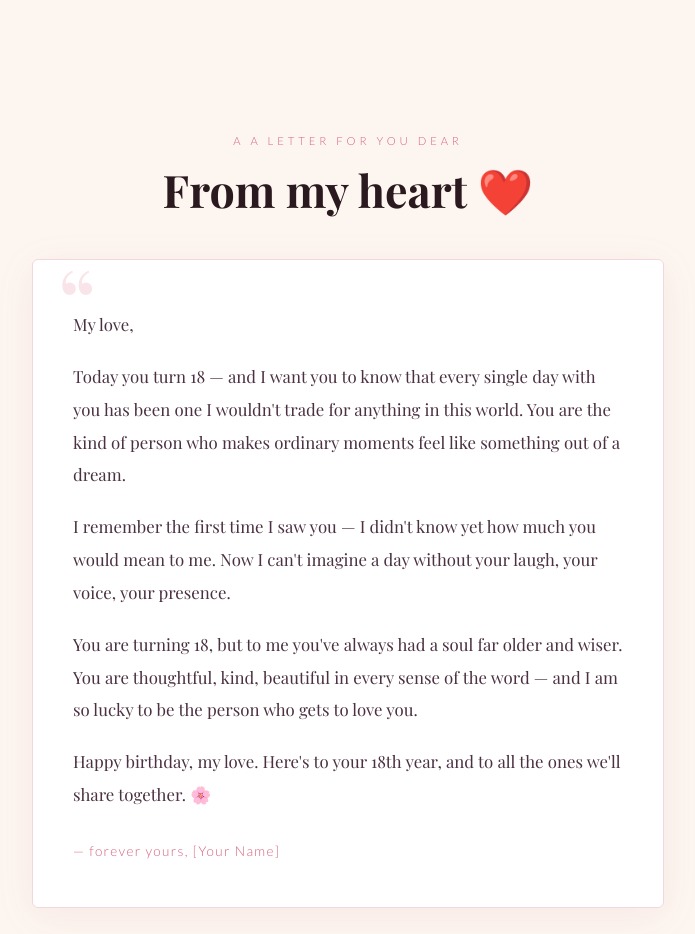
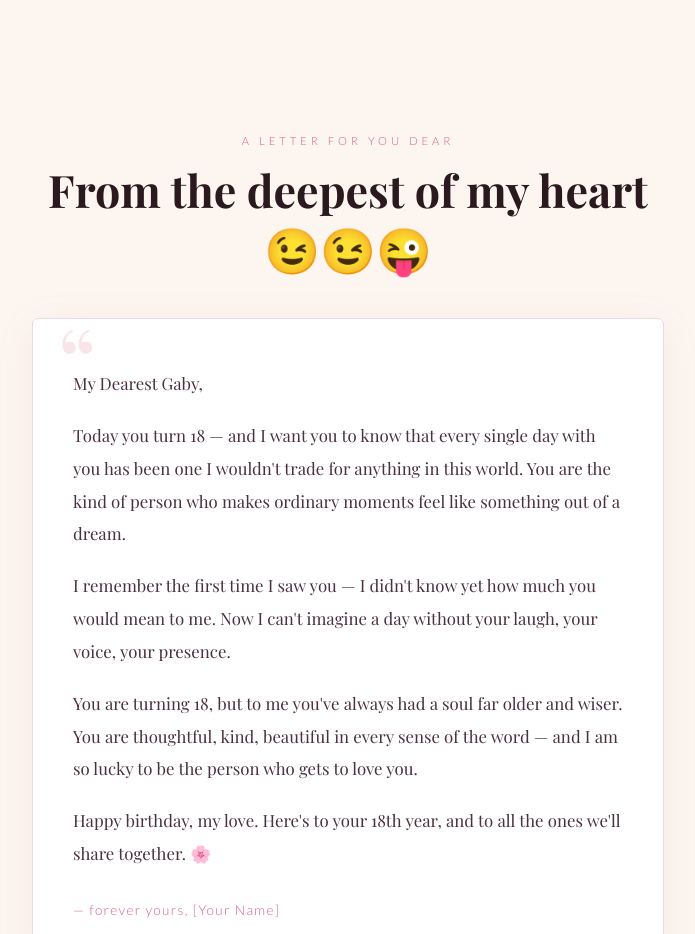
Before and after one commit to KettleMerchant/KettleMerchant.github.io, a plain HTML site: page index.html in a window 1280 px wide. Shown: the part 1920-2854 px from the top of the page, without its empty margins (292-987 px from the left). Drawn offline with nearby package versions, Linux system fonts and the light colour scheme; a web font is replaced by a local one.

Commit message:
Update index.html

```diff
--- a/index.html
+++ b/index.html
@@ -405,13 +405,13 @@
 
 <!-- ── LOVE LETTER ── -->
 <section id="letter" style="max-width:680px">
-  <p class="section-label">A A Letter For You Dear</p>
-  <h2 class="section-title">From my heart ❤️</h2>
+  <p class="section-label">A Letter For You Dear</p>
+  <h2 class="section-title">From the deepest of my heart 😉😉😜</h2>
 
   <div class="letter-box">
     <!-- 💌 EDIT THIS LETTER with your own words! -->
     <div class="letter-text">
-      <p>My love,</p>
+      <p>My Dearest Gaby,</p>
       <p>
         Today you turn 18 — and I want you to know that every single day
         with you has been one I wouldn't trade for anything in this world.
```
